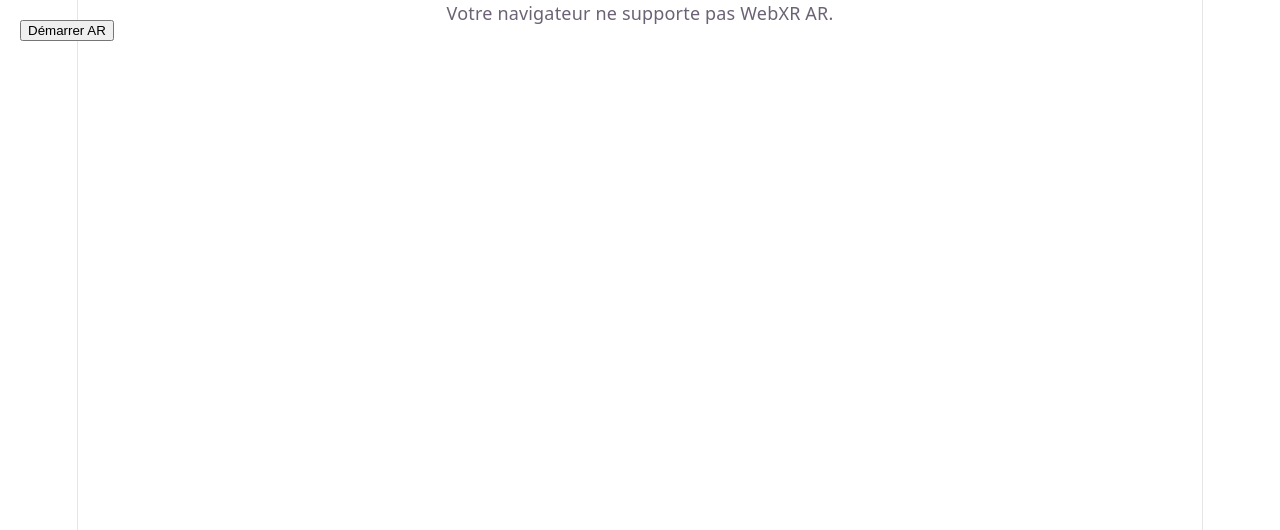
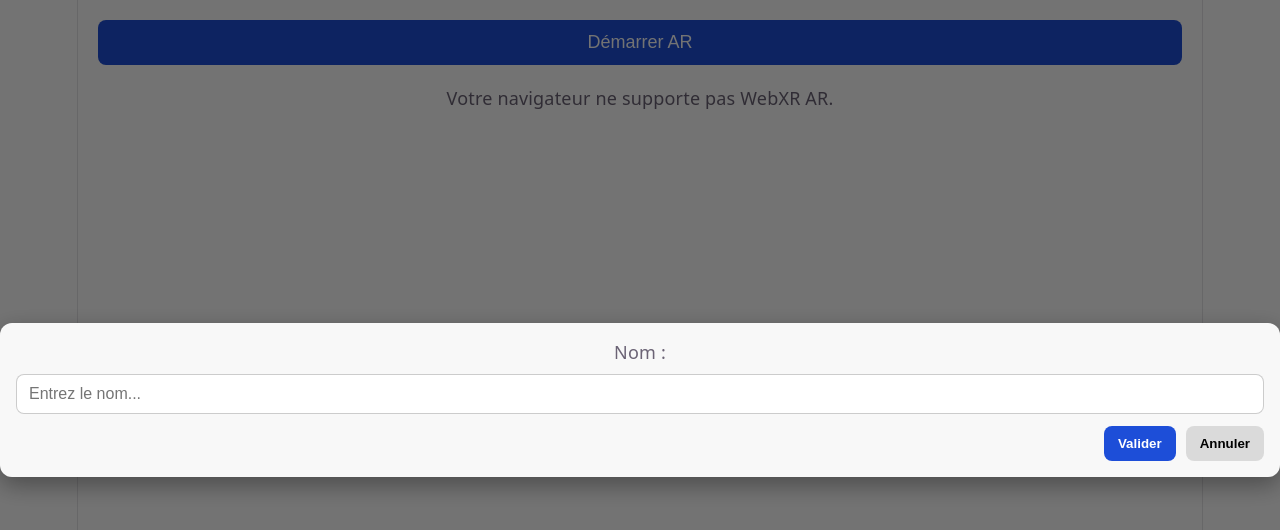
Before and after one commit to Manoa92/ArVr, a Vue app: page / in a window 1280 px wide. Shown: the top 530 px of the page. Built offline with nearby package versions, Linux system fonts and the light colour scheme.

Commit message:
ar test 2

```diff
--- a/src/components/ARComponent.vue
+++ b/src/components/ARComponent.vue
@@ -1,18 +1,15 @@
 <template>
   <div id="ar-container" ref="container"></div>
-  <button @click="startAR" v-if="!isARStarted">Démarrer AR</button>
+  <button class="btnStart" @click="startAR" v-if="!isARStarted">Démarrer AR</button>
   <p v-if="isARSupported === false">Votre navigateur ne supporte pas WebXR AR.</p>
-
-  <div v-if="isInputVisible" class="tag-input-overlay">
+  <!-- v-if="isInputVisible" -->
+  <div class="tag-input-overlay">
     <div class="tag-input-box">
       <label>
-        Nom du tag
-        <input
-          v-model="tagText"
-          @keydown.enter.prevent="confirmTagText"
-          placeholder="Entrez le texte..."
-          autofocus
-        />
+        <div class="tag-input-div">
+          Nom :
+          <input v-model="tagText" @keydown.enter.prevent="confirmTagText" placeholder="Entrez le nom..." autofocus />
+        </div>
       </label>
       <div class="tag-input-actions">
         <button @click="confirmTagText">Valider</button>
@@ -209,19 +206,24 @@ const render = (_timestamp: number, frame: any) => {
 </script>
 
 <style scoped>
+.btnStart {
+  padding: 12px 24px;
+  font-size: 18px;
+  background-color: #1d4ed8;
+  color: white;
+  border: none;
+  border-radius: 8px;
+  cursor: pointer;
+  margin: 20px;
+  z-index: 999999;
+}
+
 #ar-container {
   width: 100vw;
   height: 100vh;
   position: fixed;
   top: 0;
   left: 0;
-}
-
-button {
-  position: fixed;
-  top: 20px;
-  left: 20px;
-  z-index: 1000;
 }
 
 .tag-input-overlay {
@@ -247,8 +249,19 @@ button {
   gap: 12px;
 }
 
+.tag-input-box .tag-input-div{
+  position: relative;
+  display: flex;
+  flex-direction: column;
+  overflow: hidden;
+  width: 100%;
+  gap: 8px;
+}
+
 .tag-input-box input {
-  width: 100%;
+  display: block;
+  width: auto;
+  max-width: 100%;
   padding: 10px 12px;
   border-radius: 8px;
   border: 1px solid rgba(0, 0, 0, 0.2);
```
Also changed, not shown: 5 other files (tests, documents, lock files or other folders).
